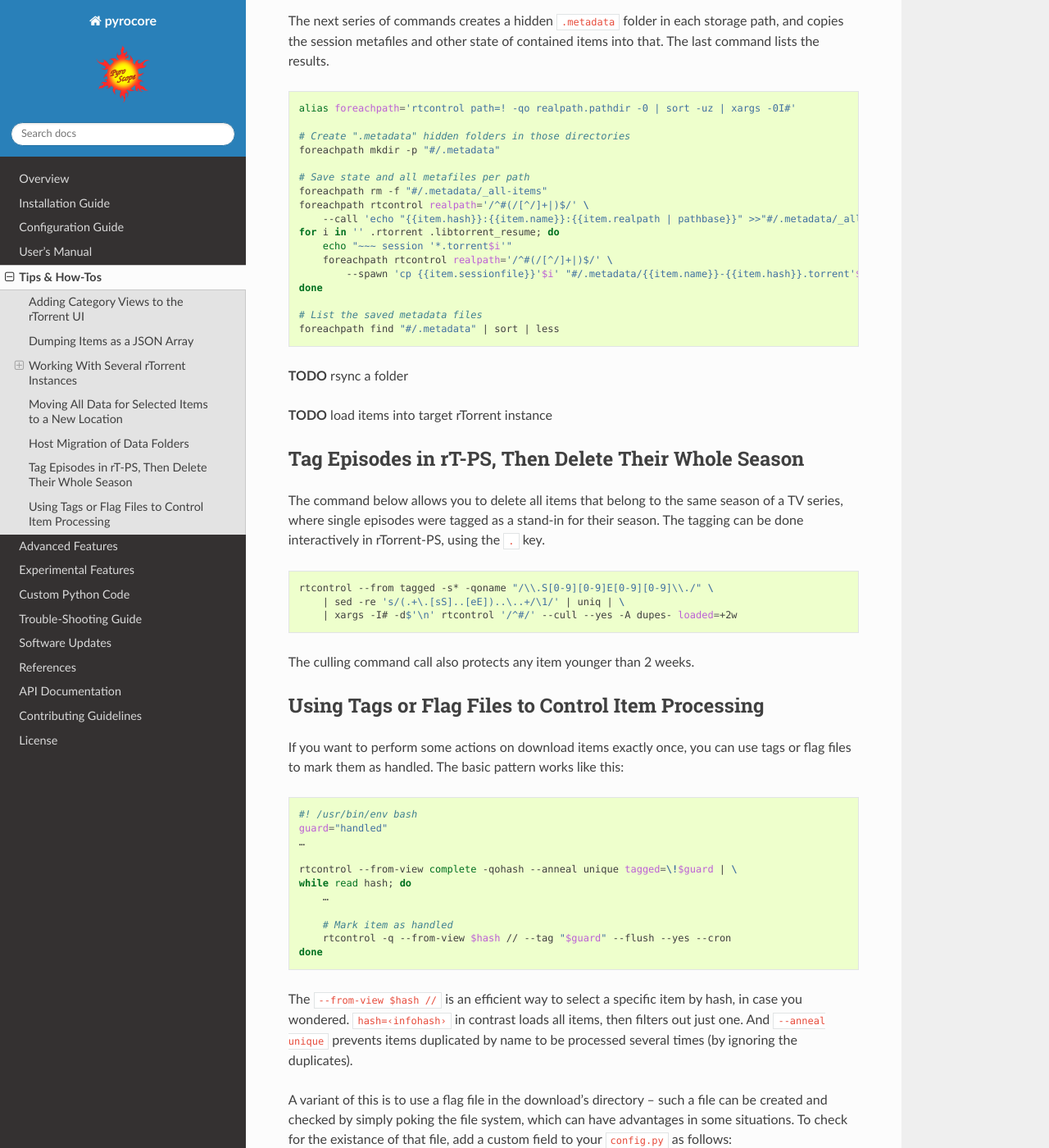
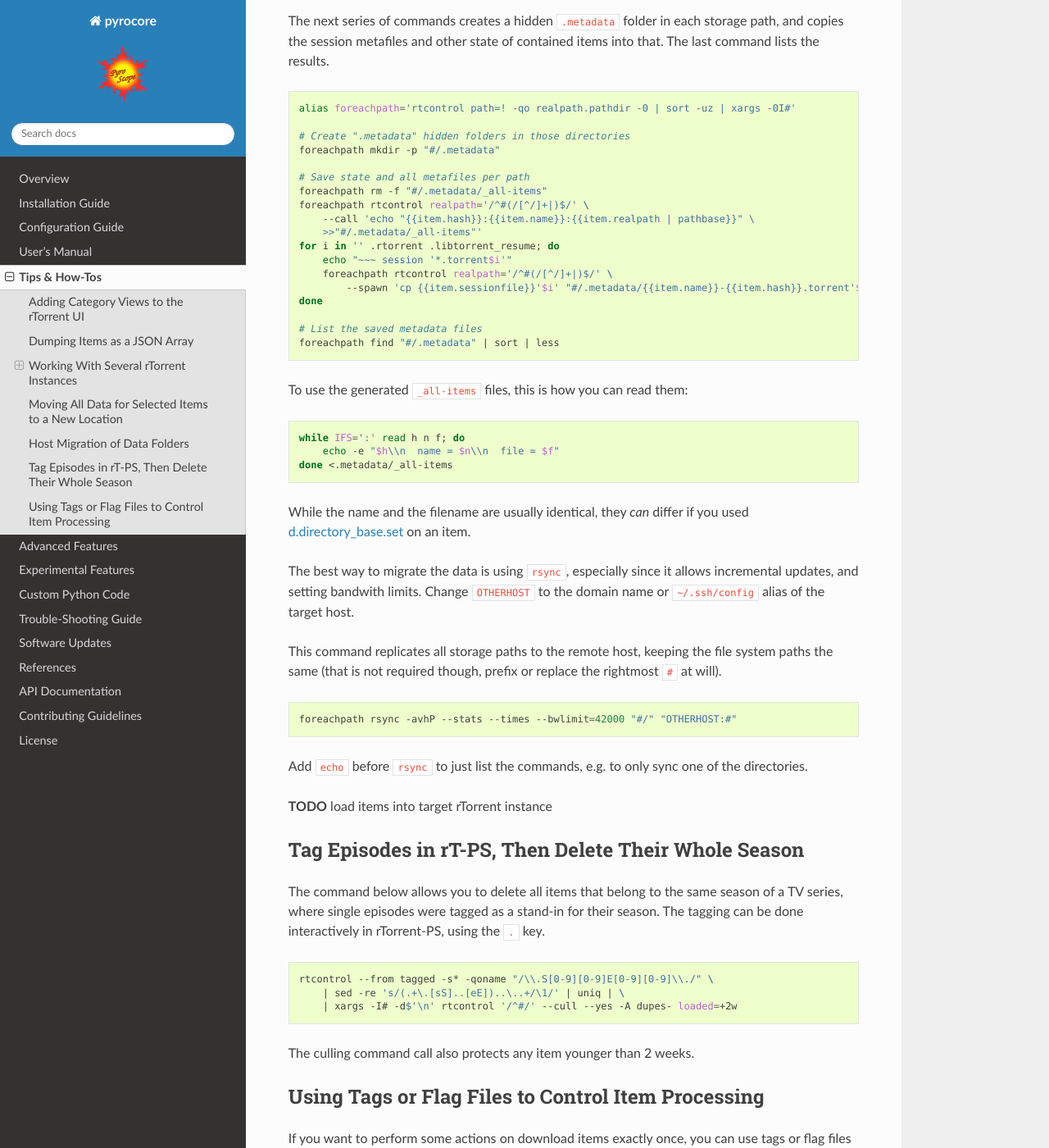
Before and after one commit to pyroscope/pyrocore, a Sphinx documentation site: the page built from docs/howto.rst, in a window 1280 px wide and 1400 px high, scrolled down 3871 px. Shown: the whole window at 82% size. Built offline with Sphinx 7.4.7 and the Read the Docs theme 2.0.0, drawn with Linux system fonts in a browser that asks for light colours.

Commit message:
host-move: how to read _all-items and rsync data

```diff
--- a/docs/howto.rst
+++ b/docs/howto.rst
@@ -216,7 +216,8 @@ The last command lists the results.
     # Save state and all metafiles per path
     foreachpath rm -f "#/.metadata/_all-items"
     foreachpath rtcontrol realpath='/^#(/[^/]+|)$/' \
-        --call 'echo "{{item.hash}}:{{item.name}}:{{item.realpath | pathbase}}" >>"#/.metadata/_all-items"'
+        --call 'echo "{{item.hash}}:{{item.name}}:{{item.realpath | pathbase}}" \
+        >>"#/.metadata/_all-items"'
     for i in '' .rtorrent .libtorrent_resume; do
         echo "~~~ session '*.torrent$i'"
         foreachpath rtcontrol realpath='/^#(/[^/]+|)$/' \
@@ -226,8 +227,34 @@ The last command lists the results.
     # List the saved metadata files
     foreachpath find "#/.metadata" | sort | less
 
+To use the generated ``_all-items`` files, this is how you can read them:
 
-**TODO** rsync a folder
+.. code-block:: shell
+
+    while IFS=':' read h n f; do
+        echo -e "$h\\n  name = $n\\n  file = $f"
+    done <.metadata/_all-items
+
+While the name and the filename are usually identical,
+they *can* differ if you used
+`d.directory_base.set <https://rtorrent-docs.readthedocs.io/en/latest/cmd-ref.html#term-d-directory-base-set>`_
+on an item.
+
+The best way to migrate the data is using ``rsync``,
+especially since it allows incremental updates,
+and setting bandwith limits.
+Change ``OTHERHOST`` to the domain name or ``~/.ssh/config`` alias of the target host.
+
+This command replicates all storage paths to the remote host,
+keeping the file system paths the same
+(that is not required though, prefix or replace the rightmost ``#`` at will).
+
+.. code-block:: shell
+
+    foreachpath rsync -avhP --stats --times --bwlimit=42000 "#/" "OTHERHOST:#"
+
+Add ``echo`` before ``rsync`` to just list the commands,
+e.g. to only sync one of the directories.
 
 **TODO** load items into target rTorrent instance
 
```
